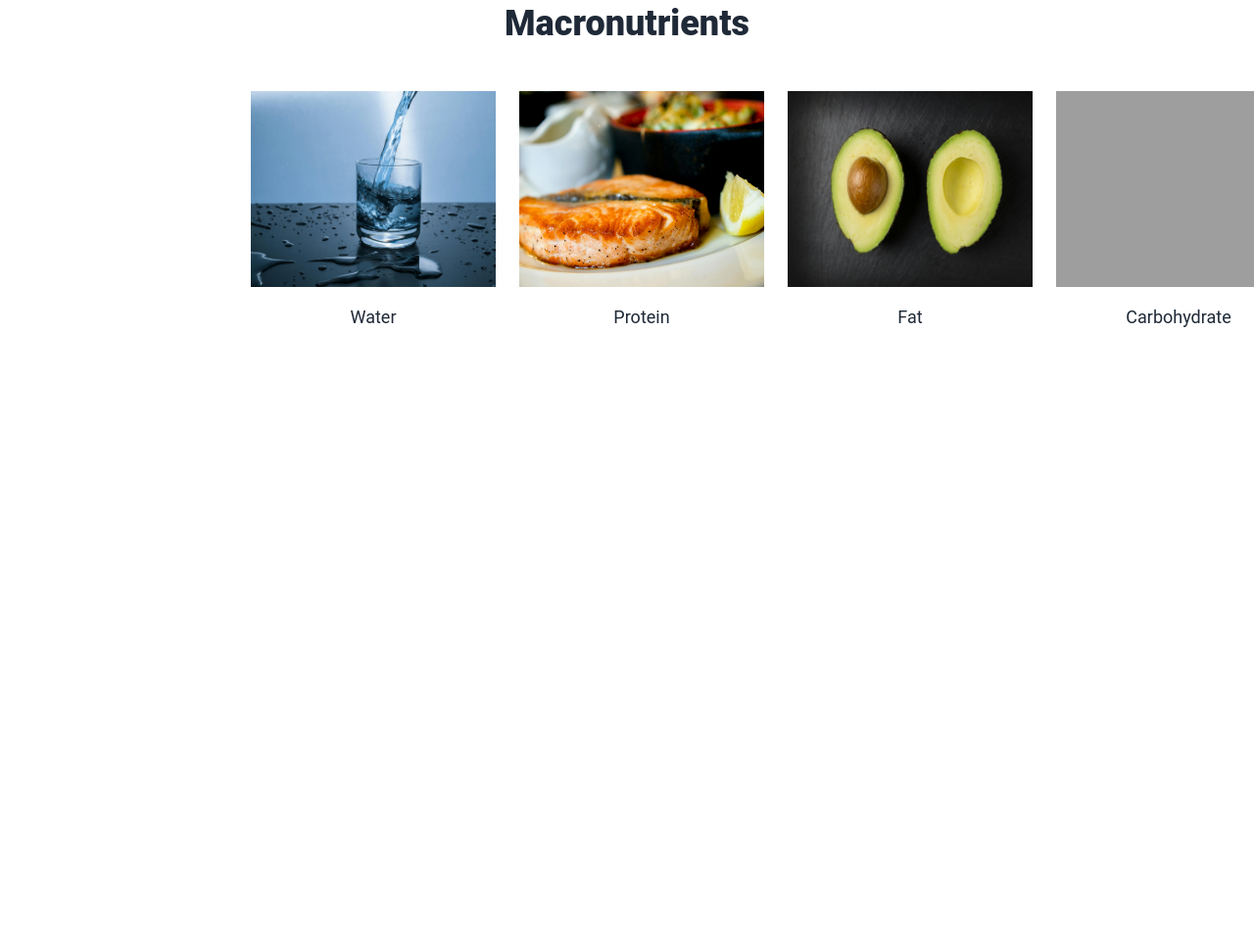
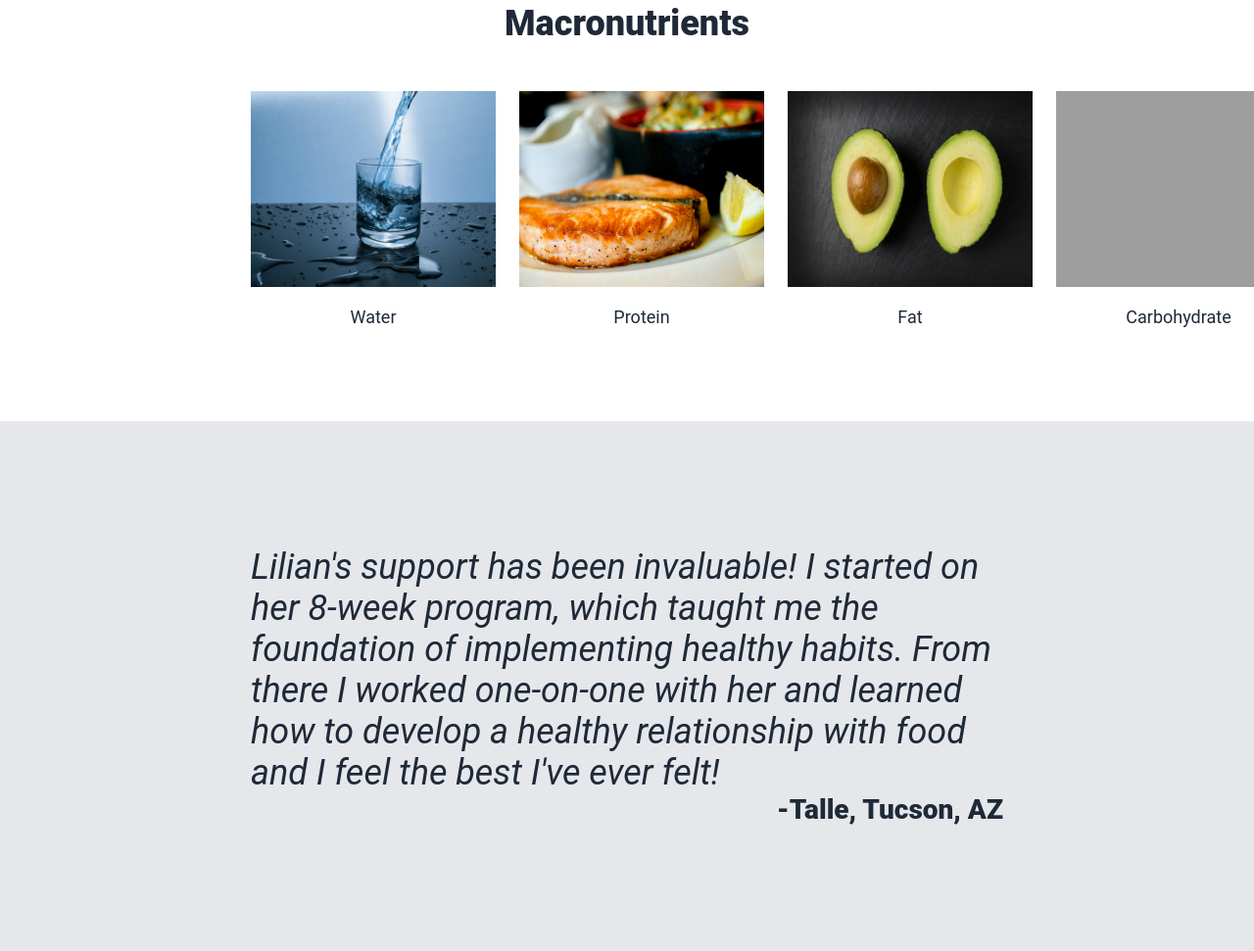
Before and after one commit to jordancohen/odin-landing-page, a plain HTML site: page index.html in a window 1280 px wide. Shown: the part 544-1515 px from the top of the page at 98% size. Before the commit the page ends 974 px from the top, so only its background shows below. Drawn offline with Linux system fonts and the light colour scheme; grey boxes are pictures that could not be loaded.

Commit message:
index.html: Added structure for block-3 style.css: Added styling for block-3

```diff
--- a/index.html
+++ b/index.html
@@ -59,8 +59,13 @@
             </div>
         </div>
         <div class="block-3">
+            <div class="sub-block-3">
+                <div class="quote">Lilian's support has been invaluable!  I started on her 8-week program, which taught me the foundation of implementing healthy habits.  From there I worked one-on-one with her and learned how to develop a healthy relationship with food and I feel the best I've ever felt!</div>
+                <div class="signature">-Talle, Tucson, AZ</div>
+                </div>
+            </div>
+        </div>
 
-        </div>
         <div class="block-4">
 
         </div>
--- a/style.css
+++ b/style.css
@@ -67,7 +67,6 @@ button {
 
 .block-2 {
     padding: 48px 256px;
-
 }
 
 .header-2 {
@@ -97,3 +96,24 @@ button {
     color: #1F2937;
     font-size: 18px;
 }
+
+.sub-block-3 {
+    display: flex;
+    justify-content: flex-end;
+    align-items: center;
+    flex-wrap: wrap;
+    background-color: #E5E7EB;
+    padding: 128px 256px;
+}
+
+.quote {
+    font-size: 36px;
+    font-style: italic;
+    color: #1F2937;
+}
+
+.signature {
+    font-size: 28px;
+    font-weight: 900;
+    color: #1F2937;
+}
```
